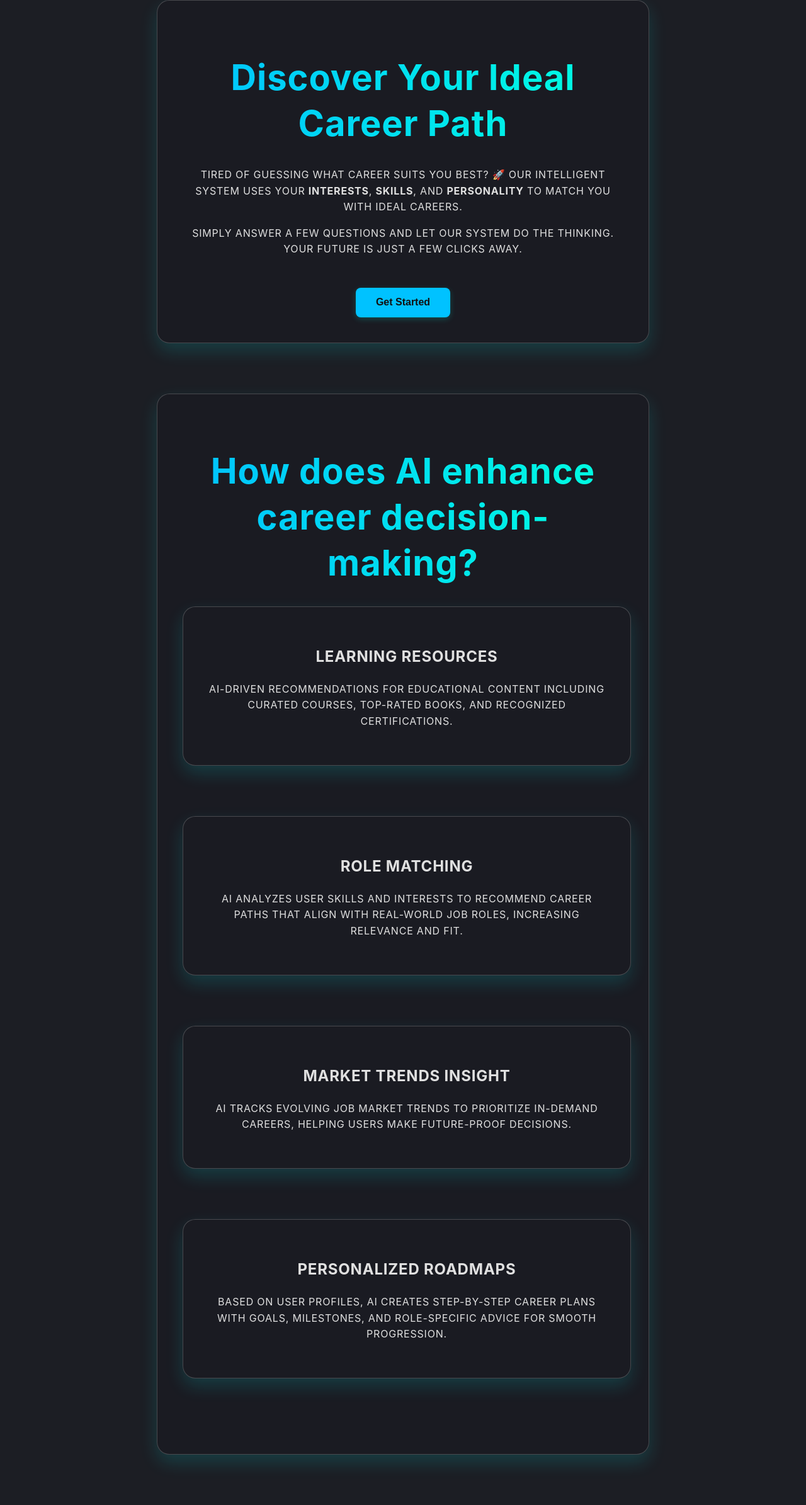
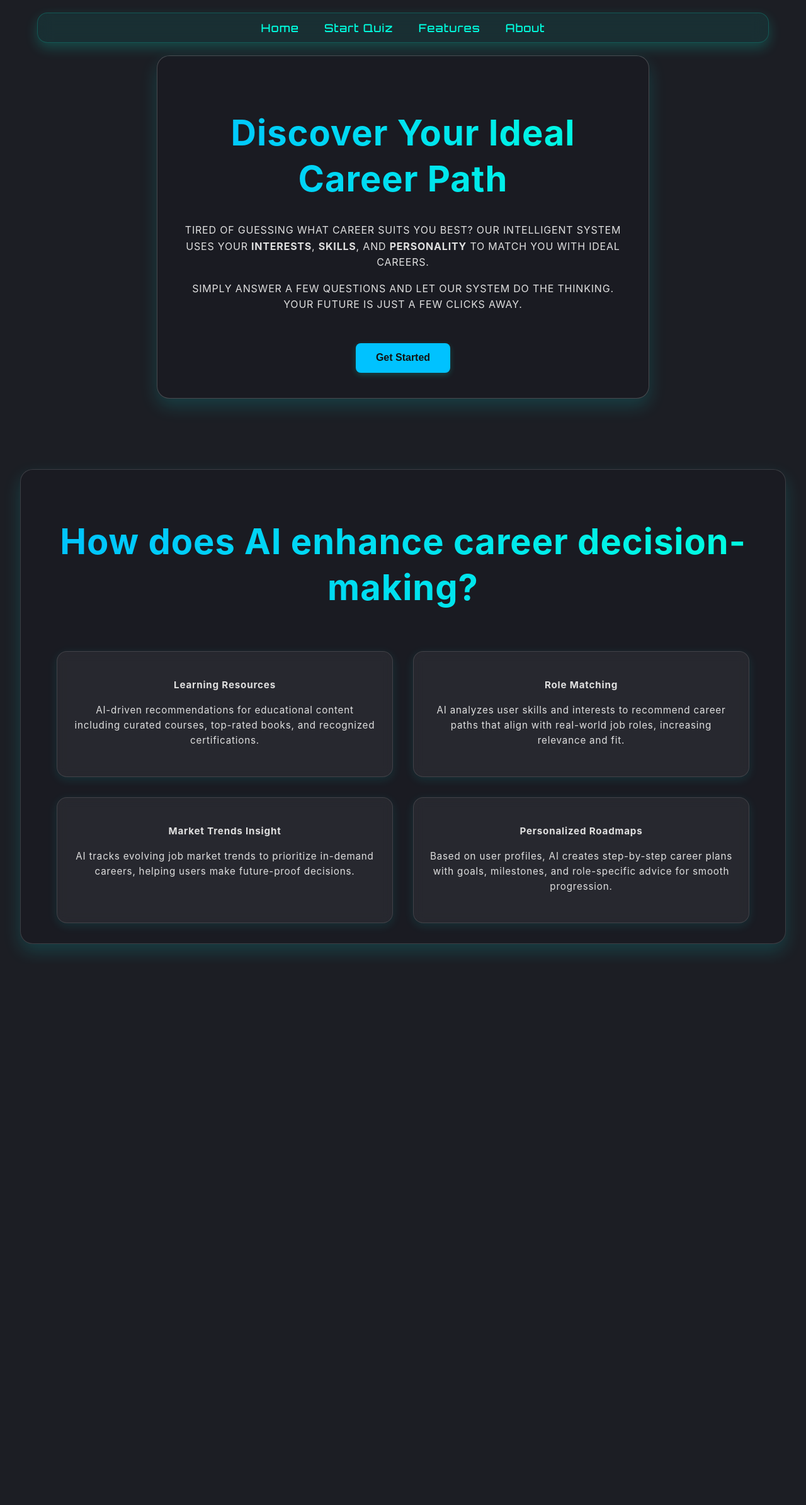
Before and after one commit to Samrudh9/career-recommendation-system, a Flask app: page / in a window 1280 px wide. Shown: the whole page at 63% size. After the commit the page ends 1515 px from the top, so only its background shows below. Run offline with Flask 3, Linux system fonts and the light colour scheme.

Commit message:
feat: enhance intro page layout and content with improved navigation and detailed features

```diff
--- a/templates/intro.html
+++ b/templates/intro.html
@@ -4,66 +4,80 @@
   <meta charset="UTF-8" />
   <meta name="viewport" content="width=device-width, initial-scale=1.0" />
   <title>Your AI Career Path</title>
-  <link href="https://fonts.googleapis.com/css2?family=Orbitron:wght@400;500;700&display=swap" rel="stylesheet">
-  <link rel="stylesheet" href="css/style.css" />
+  <link href="https://fonts.googleapis.com/css2?family=Orbitron:wght@400;500;700&display=swap" rel="stylesheet" />
+  <link rel="stylesheet" href="style.css" />
 </head>
 
 <body>
 
+  <nav class="glass-nav">
+    <ul>
+      <li><a href="#">Home</a></li>
+      <li><a href="input.html">Start Quiz</a></li>
+      <li><a href ="#features">Features</a></li>
+      <li><a href="about.html">About</a></li>
+    </ul>
+  </nav>
+
+  <main class="page-content">
     <section class="glass-card">
       <h1 class="title">Discover Your Ideal Career Path</h1>
-
-    <p class="subtitle fade-in">
-      Tired of guessing what career suits you best? 🚀 Our intelligent system uses your
+      <p class="subtitle">
+        Tired of guessing what career suits you best?  Our intelligent system uses your
         <strong>interests</strong>, <strong>skills</strong>, and <strong>personality</strong> to match you with ideal careers.
       </p>
-
-    <p class="subtitle fade-in">
+      <p class="subtitle " >
         Simply answer a few questions and let our system do the thinking. Your future is just a few clicks away.
       </p>
-
       <button onclick="window.location.href='input.html'">Get Started</button>
     </section>
 
-
- <section class="glass-card">
+    <section id="features" class="glass-card2">
       <h1 class="title">How does AI enhance career decision-making?</h1>
-
-   <section class="subtitle fade-in glass-card ">
-      <h2 >Learning Resources</h2>
-      <p >
+      <div class="grid-container">
+        <div class="nested-glass-card fade-in">
+          <h2 class="subtitle">Learning Resources</h2>
+          <p class="subtitle">
             AI-driven recommendations for educational content including curated courses, top-rated books, and recognized certifications.
           </p>
+        </div>
+
+        <div class="nested-glass-card fade-in">
+          <h2 class="subtitle">Role Matching</h2>
+          <p class="subtitle">
+            AI analyzes user skills and interests to recommend career paths that align with real-world job roles, increasing relevance and fit.
+          </p>
+        </div>
+
+        <div class="nested-glass-card fade-in">
+          <h2 class="subtitle">Market Trends Insight</h2>
+          <p class="subtitle">
+            AI tracks evolving job market trends to prioritize in-demand careers, helping users make future-proof decisions.
+          </p>
+        </div>
+
+        <div class="nested-glass-card fade-in">
+          <h2 class="subtitle">Personalized Roadmaps</h2>
+          <p class="subtitle">
+            Based on user profiles, AI creates step-by-step career plans with goals, milestones, and role-specific advice for smooth progression.
+          </p>
+        </div>
+      </div>
     </section>
-<section class="subtitle fade-in glass-card ">
-      <h2 >Role Matching</h2>
-      <p >
-AI analyzes user skills and interests to recommend career paths that align with real-world job roles, increasing relevance and fit.      </p>
-</section>
-<section class="subtitle fade-in glass-card ">
-      <h2 >Market Trends Insight</h2>
-      <p >AI tracks evolving job market trends to prioritize in-demand careers, helping users make future-proof decisions.     </p>
-</section>
-<section class="subtitle fade-in glass-card ">
-      <h2 >Personalized Roadmaps</h2>
-      <p >
-Based on user profiles, AI creates step-by-step career plans with goals, milestones, and role-specific advice for smooth progression.
+  </main>
 
-     </p>
-</section>
-
- </section>
+  <button id="backToTop" title="Go to top">⬆️ Back to Top</button>
 
   <script>
-    function scrollToForm() {
-      const form = document.getElementById("careerForm");
-      if (form) {
-        form.scrollIntoView({ behavior: "smooth" });
-      } else {
-        alert("Form not found. Make sure you add an element with ID 'careerForm'.");
-      }
-    }
+    window.onload = function () {
+      const btn = document.getElementById("backToTop");
+      window.addEventListener("scroll", function () {
+        btn.style.display = window.scrollY > 100 ? "block" : "none";
+      });
+      btn.addEventListener("click", function () {
+        window.scrollTo({ top: 0, behavior: "smooth" });
+      });
+    };
   </script>
-
 </body>
 </html>
```
Lines whose indentation alone changed are shown as unchanged.
